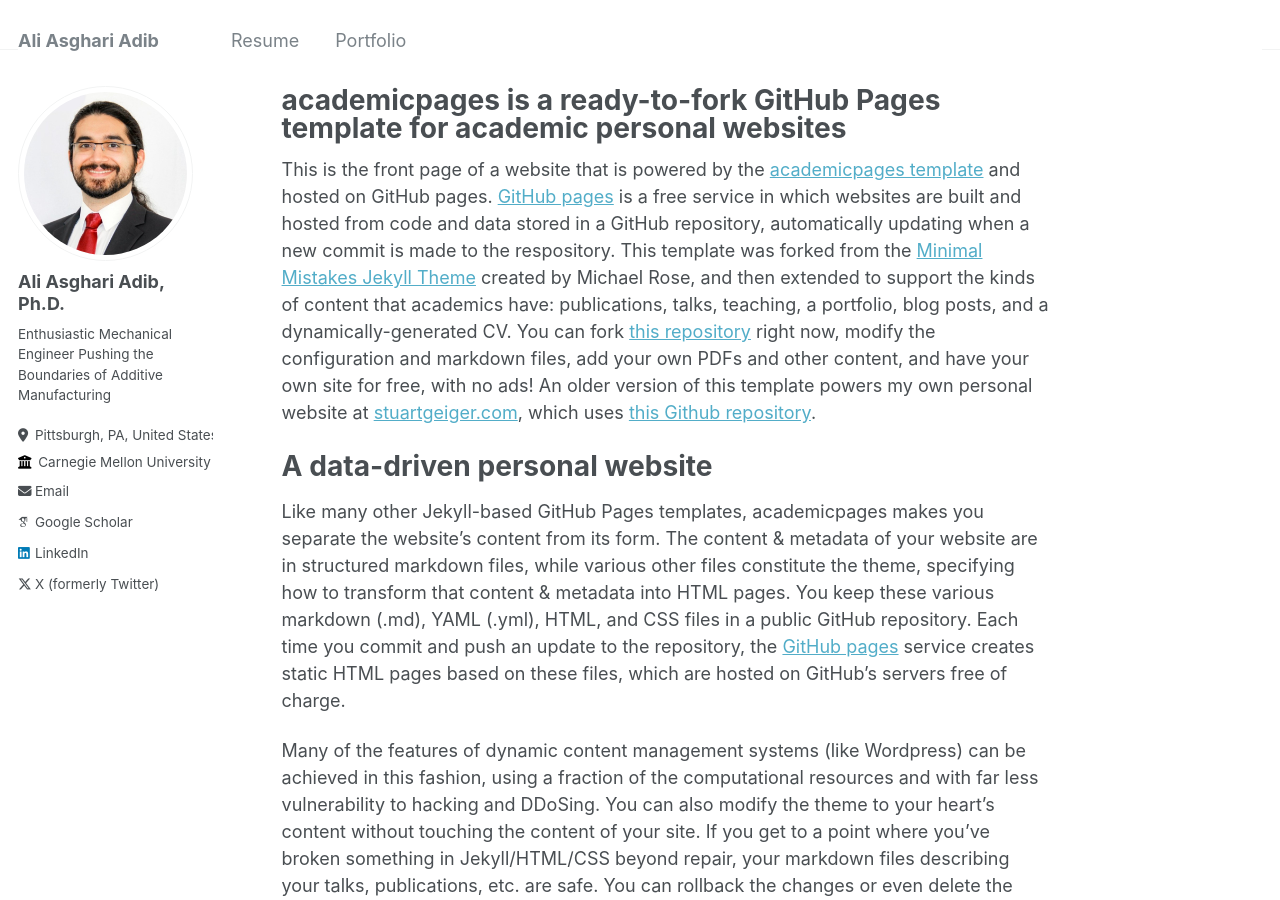
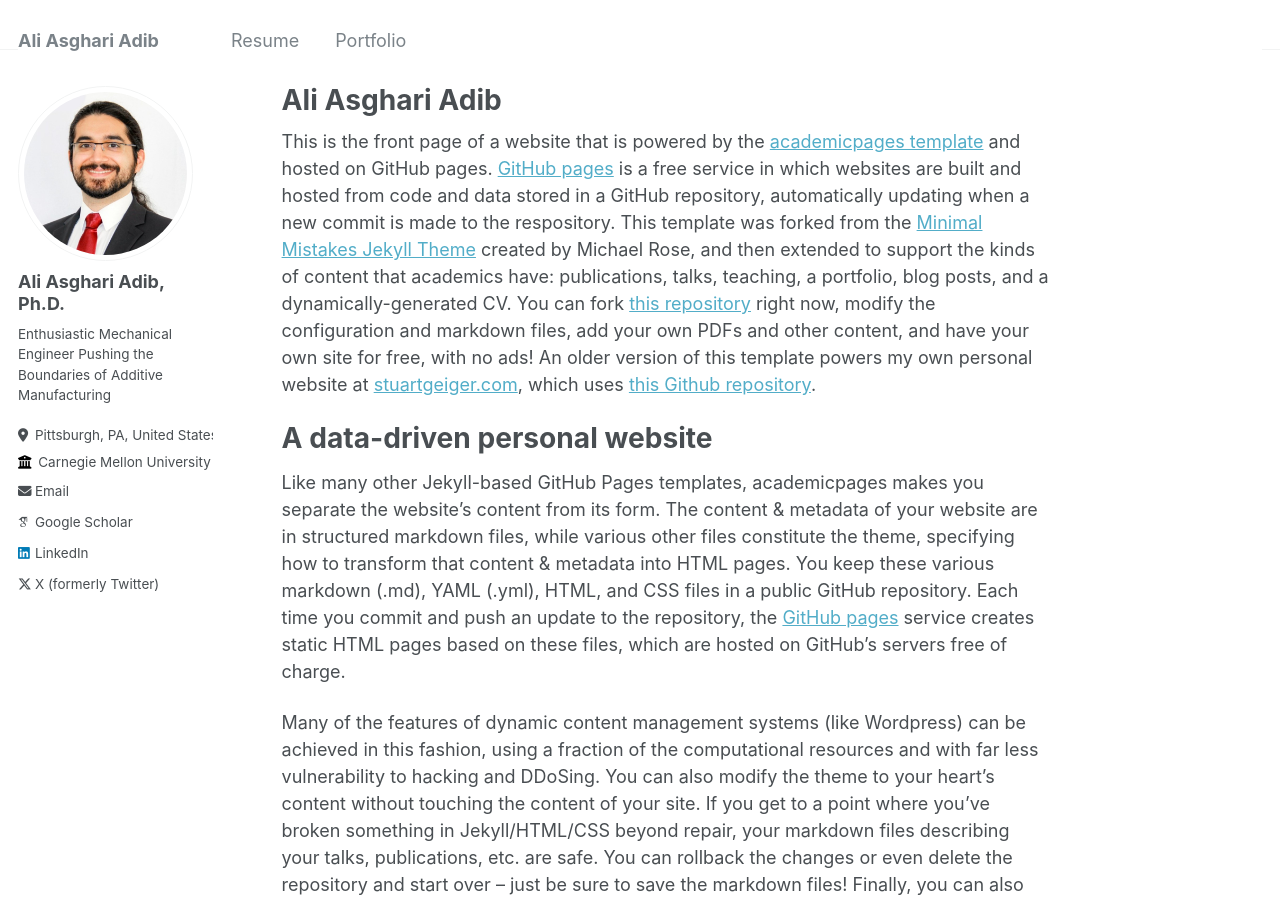
Before and after one commit to AliAAdib/aliaadib.github.io, a Jekyll site: the page built from _pages/about.md, in a window 1280 px wide and 900 px high. Built offline with Jekyll 4.4.1, drawn with Linux system fonts in a browser that asks for light colours; some web fonts are replaced.

Commit message:
Update about.md

```diff
--- a/_pages/about.md
+++ b/_pages/about.md
@@ -1,6 +1,7 @@
 ---
 permalink: /
-title: "academicpages is a ready-to-fork GitHub Pages template for academic personal websites"
+title: "Ali Asghari Adib"
+excerpt: "About me"
 author_profile: true
 redirect_from:
   - /about/
```
